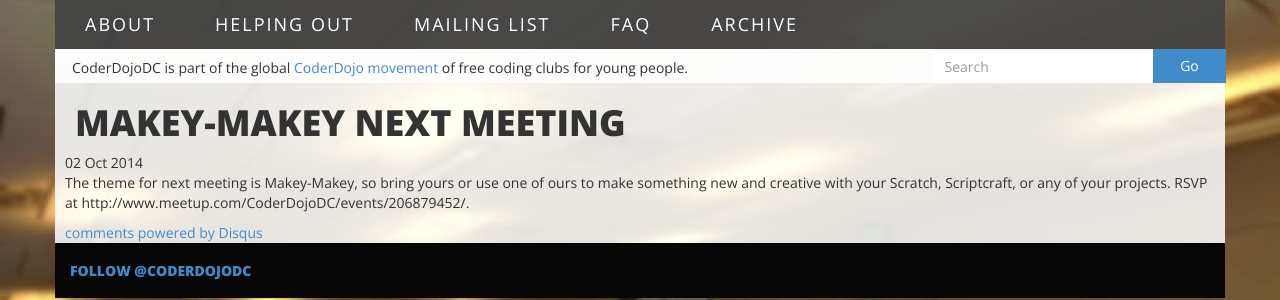
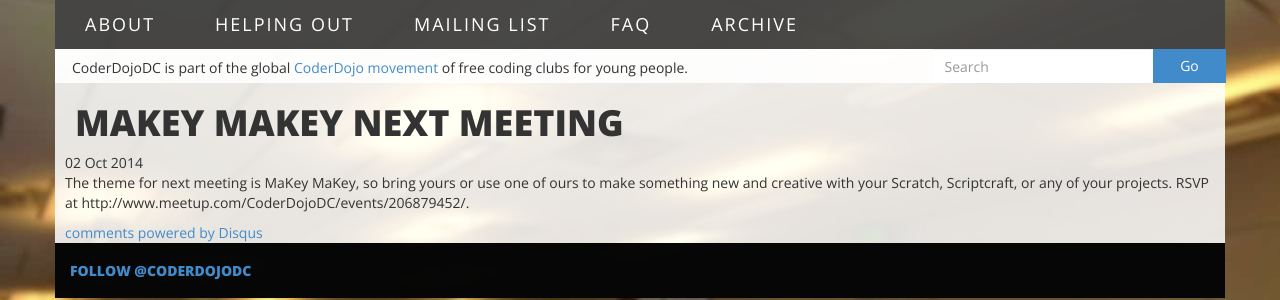
Before and after one commit to CoderDojoDC/CoderDojoDC.github.io, a Jekyll site: the page built from _posts/2014-10-04-makeymakey.md, in a window 1280 px wide. Shown: the part 121-421 px from the top of the page. Built offline with Jekyll 4.4.1, drawn with Linux system fonts in a browser that asks for light colours; Markdown is read by kramdown in place of the engine named in the settings; comment, search, counter and statistics services are not loaded.

Commit message:
Fix spelling of MaKey MaKey

```diff
--- a/_posts/2014-10-04-makeymakey.md
+++ b/_posts/2014-10-04-makeymakey.md
@@ -1,9 +1,9 @@
 ---
 layout: post
-title: Makey-makey Next Meeting
+title: MaKey MaKey Next Meeting
 date: '2014-10-02T19:04:46-04:00'
 tags:
 ---
-The theme for next meeting is Makey-Makey, so bring yours or use one of ours to
+The theme for next meeting is MaKey MaKey, so bring yours or use one of ours to
 make something new and creative with your Scratch, Scriptcraft, or any of your
 projects. RSVP at http://www.meetup.com/CoderDojoDC/events/206879452/.
```
